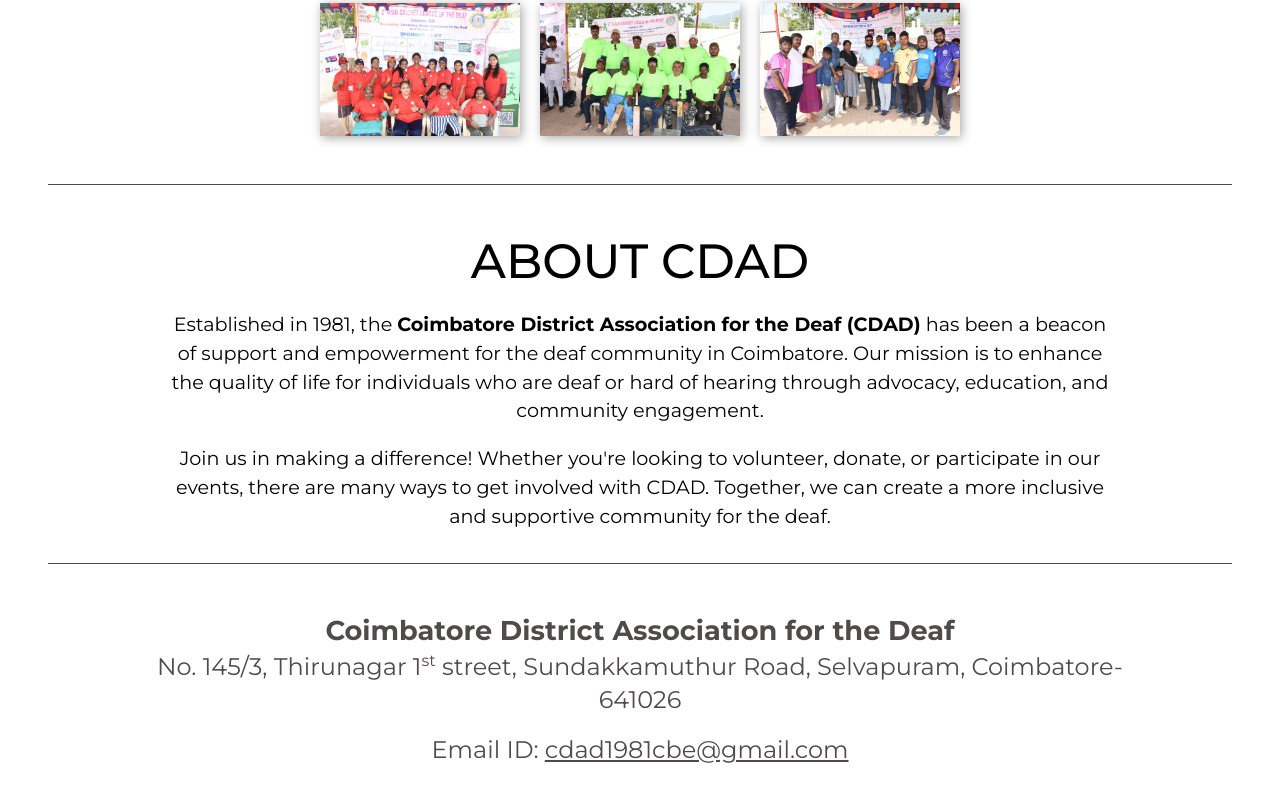
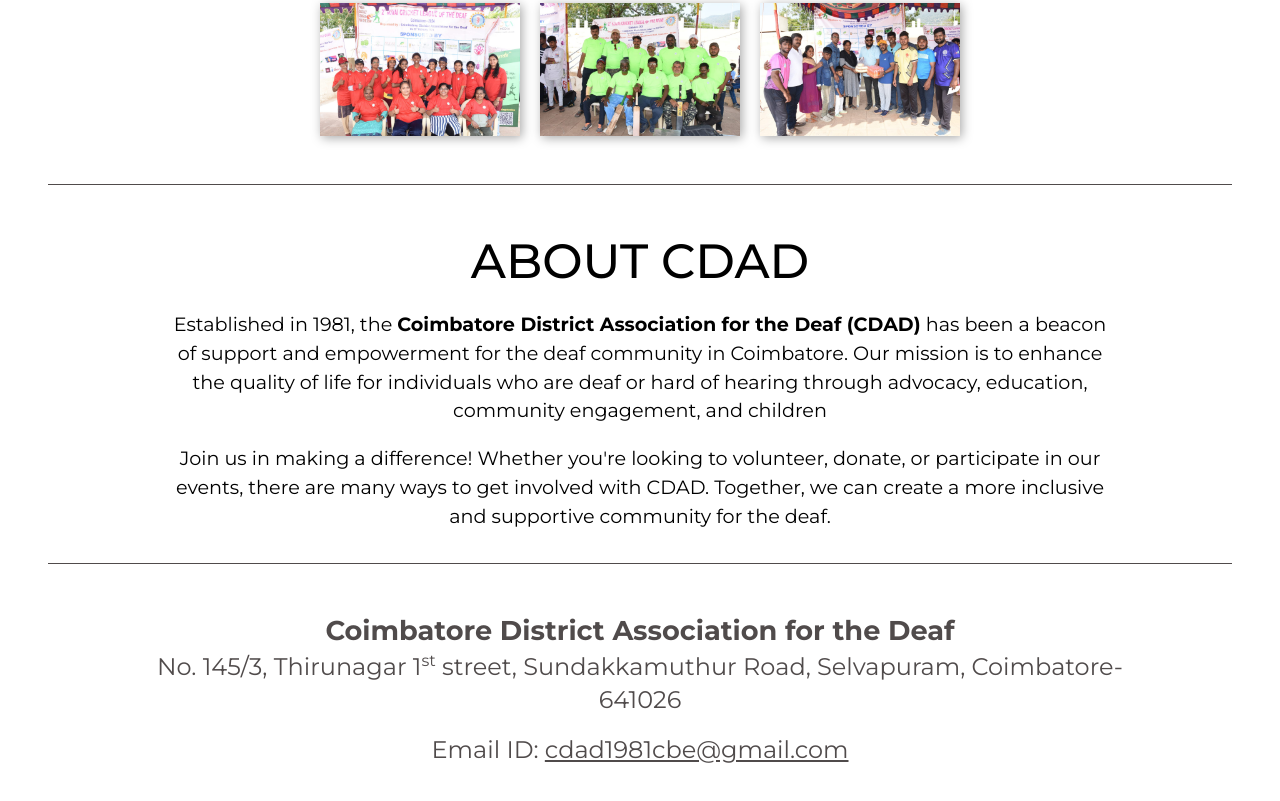
Before and after one commit to maheskasi007/cdad-kcld, a plain HTML site: page index.html in a window 1280 px wide. Shown: the part 7007-7808 px from the top of the page. Drawn offline with Linux system fonts and the light colour scheme.

Commit message:
Update index.html

```diff
--- a/index.html
+++ b/index.html
@@ -1557,7 +1557,7 @@
             has been a beacon of support and empowerment for the deaf community
             in Coimbatore. Our mission is to enhance the quality of life for
             individuals who are deaf or hard of hearing through advocacy,
-            education, and community engagement.
+            education, community engagement, and children
           </p>
           <p>
             Join us in making a difference! Whether you're looking to volunteer,
```
